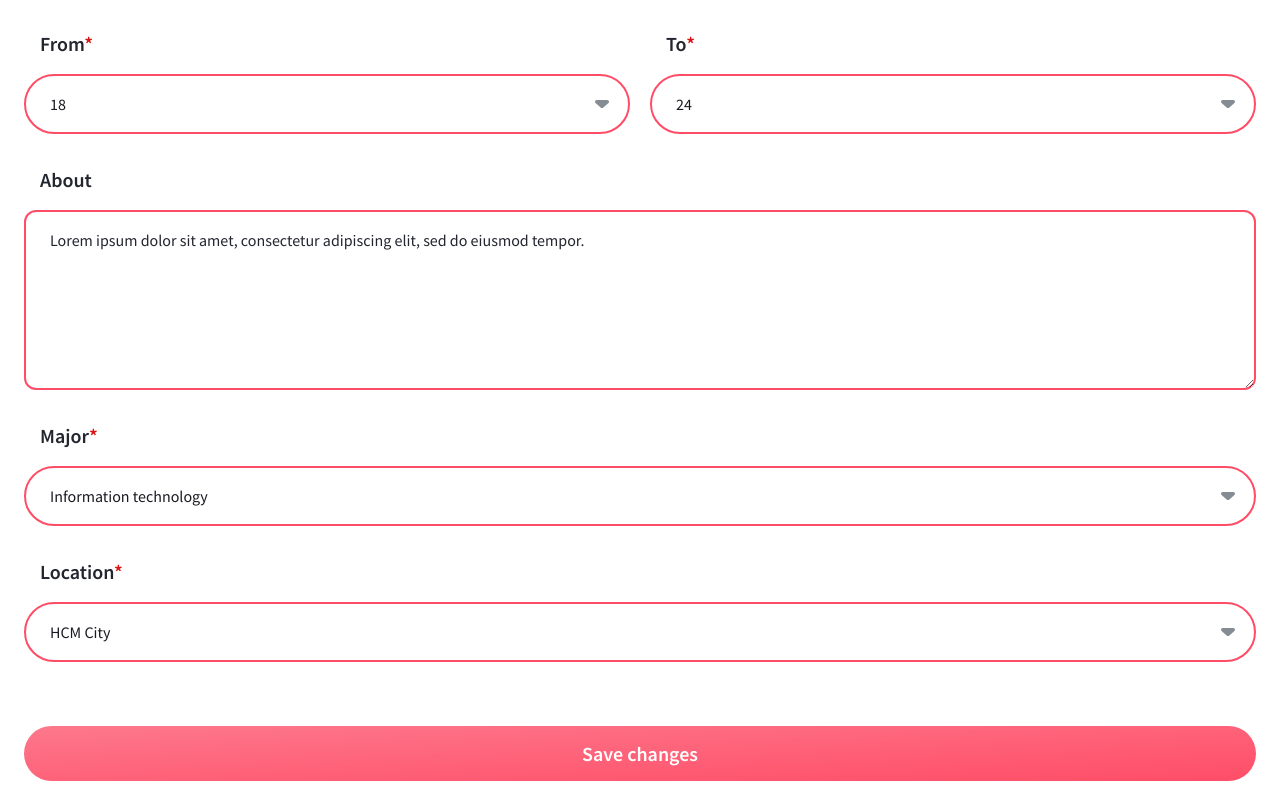
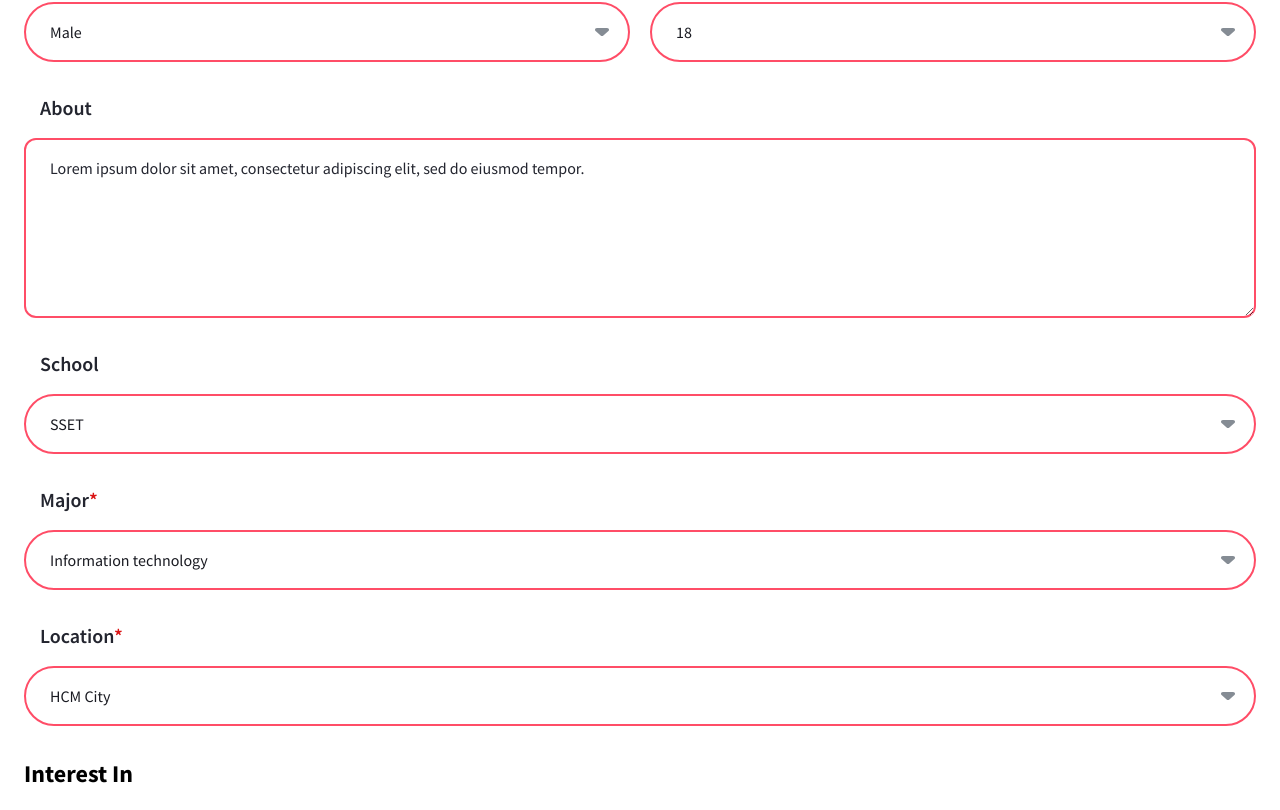
Before and after one commit to b1amage/further-web-front-end, a React (Create React App) app: page /profile/edit in a window 1280 px wide. Shown: the part 670-1480 px from the top of the page. Built offline with nearby package versions, Linux system fonts and the light colour scheme.

Commit message:
feat:update profile

```diff
--- a/src/api/authenticationApi.js
+++ b/src/api/authenticationApi.js
@@ -40,6 +40,7 @@ const authenticationApi = {
 				withCredentials: true,
 			});
 			console.log(response);
+			localStorage.removeItem("user");
 			navigate("/");
 			return response;
 		} catch (error) {
@@ -77,7 +78,7 @@ const authenticationApi = {
 	},
 
 	isLogin() {
-		return JSON.parse(localStorage.getItem("user"));
+		return localStorage.getItem("user");
 	},
 
 	isAdmin() {
--- a/src/api/userApi.js
+++ b/src/api/userApi.js
@@ -13,7 +13,23 @@ const userApi = {
 		} catch (error) {
 			console.log(error);
 			// navigate to register fail
-			// navigate(`/error/${error.response.data.msg}`);
+			navigate(`/error/${error.response.data.msg}`);
+		}
+	},
+
+	async updateProfile(id, values, navigate) {
+		const url = `/user/${id}`;
+		try {
+			const response = await axiosClient.patch(url, values, {
+				withCredentials: true,
+			});
+			console.log(response);
+
+			return response;
+		} catch (error) {
+			console.log(error);
+			// navigate to register fail
+			navigate(`/error/${error.response.data.msg}`);
 		}
 	},
 
--- a/src/components/idea_match/SucessNotification.js
+++ b/src/components/idea_match/SucessNotification.js
@@ -1,23 +1,37 @@
-import React from 'react'
-import { useNavigate } from 'react-router-dom'
-import createSucess from '../../assets/svg/create-sucess.svg'
-import SectionTitle from '../../utilities/SectionTitle'
-import { Button } from '../forgot_password/Button'
-export const SucessNotification = ({display}) => {
-  const navigate = useNavigate()
-  return (
-    <div className={`w-full h-screen flex-col justify-center items-center px-8 sm:px-[100px] md:px-[200px] bg-black/70 fixed top-0 z-50 ${display ? 'flex' : 'hidden'}`}>
-        <div className='bg-white w-full h-[460px] flex flex-col items-center px-10 rounded-[24px]'>
-            <img src={createSucess} alt='notification' className='my-8'/>
-            <div className='h-full text-center leading-10 flex flex-col'>
-                <SectionTitle children={"Great!"} className='text-primary-100 font-semibold inline-block'/>
-                <SectionTitle children={"Your account has been created successfully"} className='text-primary-100 font-semibold inline-block'/>
-            </div>
+import React from "react";
+import { useNavigate } from "react-router-dom";
+import createSucess from "../../assets/svg/create-sucess.svg";
+import SectionTitle from "../../utilities/SectionTitle";
+import { Button } from "../forgot_password/Button";
+export const SucessNotification = ({ display }) => {
+	const navigate = useNavigate();
+	return (
+		<div
+			className={`w-full h-screen flex-col justify-center items-center px-8 sm:px-[100px] md:px-[200px] bg-black/70 fixed top-0 z-50 ${
+				display ? "flex" : "hidden"
+			}`}
+		>
+			<div className="bg-white w-full h-[460px] flex flex-col items-center px-10 rounded-[24px]">
+				<img src={createSucess} alt="notification" className="my-8" />
+				<div className="flex flex-col h-full leading-10 text-center">
+					<SectionTitle
+						children={"Great!"}
+						className="inline-block font-semibold text-primary-100"
+					/>
+					<SectionTitle
+						children={"Your account has been created successfully"}
+						className="inline-block font-semibold text-primary-100"
+					/>
+				</div>
 
-            <div className='w-full h-full flex items-center'>
-                <Button name={"Go to Home"}  className={'!mt-0 !mb-0'} handleClick={() => navigate("/")}/>
-            </div>
-        </div>
-    </div>
-  )
-}
+				<div className="flex items-center w-full h-full">
+					<Button
+						name={"Go to Home"}
+						className={"!mt-0 !mb-0"}
+						handleClick={() => navigate("/")}
+					/>
+				</div>
+			</div>
+		</div>
+	);
+};
--- a/src/utilities/Label.js
+++ b/src/utilities/Label.js
@@ -1,10 +1,10 @@
 import React from "react";
 
-const Label = ({ label, required }) => {
+const Label = ({ id, label, required }) => {
 	return (
 		<label
 			className="px-4 font-semibold capitalize md:text-xl text-dark-1 dark:text-white"
-			htmlFor={label}
+			htmlFor={id || label}
 		>
 			<span>{label}</span>
 			{required && <span className="text-required">*</span>}
--- a/src/utilities/Select.js
+++ b/src/utilities/Select.js
@@ -3,21 +3,30 @@ import dropdown from "../assets/svg/dropdown.svg";
 import Label from "./Label";
 import error from "../assets/svg/error.svg";
 
-const Select = ({ options, label, required, fluid, value, onChange, err }) => {
+const Select = ({
+	options,
+	label,
+	required,
+	fluid,
+	value,
+	onChange,
+	err,
+	id,
+}) => {
 	return (
 		<div
 			className={`flex lg:space-y-4 flex-col space-y-2 ${
 				fluid ? "w-full" : "w-1/2"
 			}`}
 		>
-			<Label label={label} required={required} />
+			<Label id={id} label={label} required={required} />
 
 			<div className="relative !text-dark-2 dark:!text-white">
 				<select
 					value={value}
 					onChange={onChange}
-					name={label}
-					id={label}
+					name={id || label}
+					id={id || label}
 					className="block w-full px-4 py-2 transition-all duration-300 bg-transparent border-2 rounded-full outline-none appearance-none focus:border-secondary bg-trasparent md:text-base md:px-6 md:py-4 border-primary-100"
 				>
 					{options?.length > 0 &&
--- a/src/views/EditPage.js
+++ b/src/views/EditPage.js
@@ -10,10 +10,12 @@ import ages from "../content/ages";
 import genders from "../content/genders";
 import majors from "../content/majors";
 import { useNavigate } from "react-router-dom";
+import schools from "../content/schools";
 
 import { useFormik } from "formik";
 import * as Yup from "yup";
 import locations from "../content/locations";
+import SectionTitle from "../utilities/SectionTitle";
 
 const EditPage = () => {
 	const navigate = useNavigate();
@@ -23,13 +25,16 @@ const EditPage = () => {
 			name: "",
 			email: "",
 			phone: "",
-			gender: "",
+			gender: genders[0],
 			age: 18,
 			from: 18,
 			to: 24,
 			about: "",
-			major: "",
-			location: "",
+			major: majors[0],
+			location: locations[0],
+			school: schools[0],
+			interestGender: genders[0],
+			interestLocation: locations[0],
 		},
 		validationSchema: Yup.object({
 			name: Yup.string().required("Please fill in this field!"),
@@ -51,10 +56,14 @@ const EditPage = () => {
 			to: Yup.string().required("Please select an option!"),
 			major: Yup.string().required("Please select an option!"),
 			location: Yup.string().required("Please select an option!"),
+			school: Yup.string().required("Please select an option!"),
+			interestGender: Yup.string().required("Please select an option!"),
+			interestLocation: Yup.string().required("Please select an option!"),
 		}),
 		onSubmit: (values) => {
 			console.log(values);
-			navigate("/profile");
+			localStorage.setItem("updateInfo", JSON.stringify(values));
+			navigate("/setup/img");
 		},
 	});
 
@@ -66,6 +75,7 @@ const EditPage = () => {
 				onSubmit={formik.handleSubmit}
 				className="flex flex-col gap-5 my-10 lg:gap-8"
 			>
+				<SectionTitle>Personal information</SectionTitle>
 				<Input
 					placeholder="Kyle Nguyen"
 					required={true}
@@ -114,31 +124,21 @@ const EditPage = () => {
 					/>
 				</div>
 
-				<div className="flex items-center gap-5">
-					<Select
-						required={true}
-						label="from"
-						options={ages}
-						value={formik.values.from}
-						onChange={formik.handleChange}
-						err={formik.errors.from}
-					/>
-					<Select
-						required={true}
-						label="to"
-						options={ages}
-						value={formik.values.to}
-						onChange={formik.handleChange}
-						err={formik.errors.to}
-					/>
-				</div>
-
 				<TextArea
 					placeholder="Lorem ipsum dolor sit amet, consectetur adipiscing elit, sed do eiusmod tempor."
 					label="about"
 					value={formik.values.about}
 					onChange={formik.handleChange}
 					err={formik.errors.about}
+				/>
+
+				<Select
+					fluid
+					label="school"
+					options={schools}
+					value={formik.values.school}
+					onChange={formik.handleChange}
+					err={formik.errors.school}
 				/>
 
 				<Select
@@ -161,6 +161,48 @@ const EditPage = () => {
 					err={formik.errors.location}
 				/>
 
+				<SectionTitle>Interest in</SectionTitle>
+
+				<div className="flex items-center gap-5">
+					<Select
+						required={true}
+						label="from"
+						options={ages}
+						value={formik.values.from}
+						onChange={formik.handleChange}
+						err={formik.errors.from}
+					/>
+					<Select
+						required={true}
+						label="to"
+						options={ages}
+						value={formik.values.to}
+						onChange={formik.handleChange}
+						err={formik.errors.to}
+					/>
+				</div>
+
+				<div className="flex items-center gap-5">
+					<Select
+						required={true}
+						id="interestGender"
+						label="gender"
+						options={genders}
+						value={formik.values.interestGender}
+						onChange={formik.handleChange}
+						err={formik.errors.interestGender}
+					/>
+					<Select
+						required={true}
+						id="interestLocation"
+						label="location"
+						options={locations}
+						value={formik.values.interestLocation}
+						onChange={formik.handleChange}
+						err={formik.errors.interestLocation}
+					/>
+				</div>
+
 				<Button primary type="submit" className="mt-8">
 					Save changes
 				</Button>
--- a/src/views/IdealMatch.js
+++ b/src/views/IdealMatch.js
@@ -1,17 +1,21 @@
 import React, { useState } from "react";
 import authenticationApi from "../api/authenticationApi";
+import userApi from "../api/userApi";
 import { IdealMatchForm } from "../components/idea_match/IdealMatchForm";
 import { IdealMatchHeader } from "../components/idea_match/IdealMatchHeader";
 import { SucessNotification } from "../components/idea_match/SucessNotification";
+import { useNavigate } from "react-router-dom";
 
 export const IdealMatch = () => {
 	const [display, setDisplay] = useState(false);
 	const [selectedType, setSelectedType] = useState("");
 	const [error, setError] = useState("");
+
+	const navigate = useNavigate();
+
 	const onChangeType = (e) => {
 		setSelectedType(e.target.value);
 	};
-
 
 	const handleIdealSubmit = (e) => {
 		e.preventDefault();
@@ -20,8 +24,39 @@ export const IdealMatch = () => {
 			console.log(selectedType);
 			localStorage.setItem("ideal", JSON.stringify(selectedType));
 
-			// create profile
-			authenticationApi.createProfile();
+			// create profile or update profile
+			if (!authenticationApi.isLogin()) {
+				authenticationApi.createProfile();
+			} else {
+				const userId = JSON.parse(localStorage.getItem("user")).userId;
+
+				const updateInfo = JSON.parse(
+					localStorage.getItem("updateInfo")
+				);
+				const hobbies = JSON.parse(localStorage.getItem("hobbies"));
+				const images = JSON.parse(localStorage.getItem("images"));
+
+				const values = {
+					username: updateInfo.name,
+					images,
+					age: updateInfo.age,
+					gender: updateInfo.gender,
+					location: updateInfo.location,
+					hobbies,
+					school: updateInfo.school,
+					biography: updateInfo.about,
+					interested: {
+						interestedGender: updateInfo.interestGender,
+						interestedMinAge: updateInfo.from,
+						interestedMaxAge: updateInfo.to,
+						interestedLocations: [updateInfo.interestLocation],
+					},
+				};
+
+				console.log(values);
+
+				userApi.updateProfile(userId, values, navigate);
+			}
 
 			setDisplay((state) => !state);
 		} else {
@@ -39,7 +74,6 @@ export const IdealMatch = () => {
 				/>
 				<SucessNotification display={display} />
 			</div>
-
 		</>
 	);
 };
--- a/src/views/SetupImagePage.js
+++ b/src/views/SetupImagePage.js
@@ -5,7 +5,7 @@ import Button from "../utilities/Button";
 import { Link } from "react-router-dom";
 
 const SetupImagePage = () => {
-	localStorage.setItem("images", []);
+	localStorage.setItem("images", JSON.stringify([]));
 
 	return (
 		<div className="page-container">
@@ -22,6 +22,7 @@ const SetupImagePage = () => {
 						<ImgFrame key={index} id={index} />
 					))}
 			</div>
+
 			<Link to="/setup/interest">
 				<Button primary className="my-10">
 					Next
```
